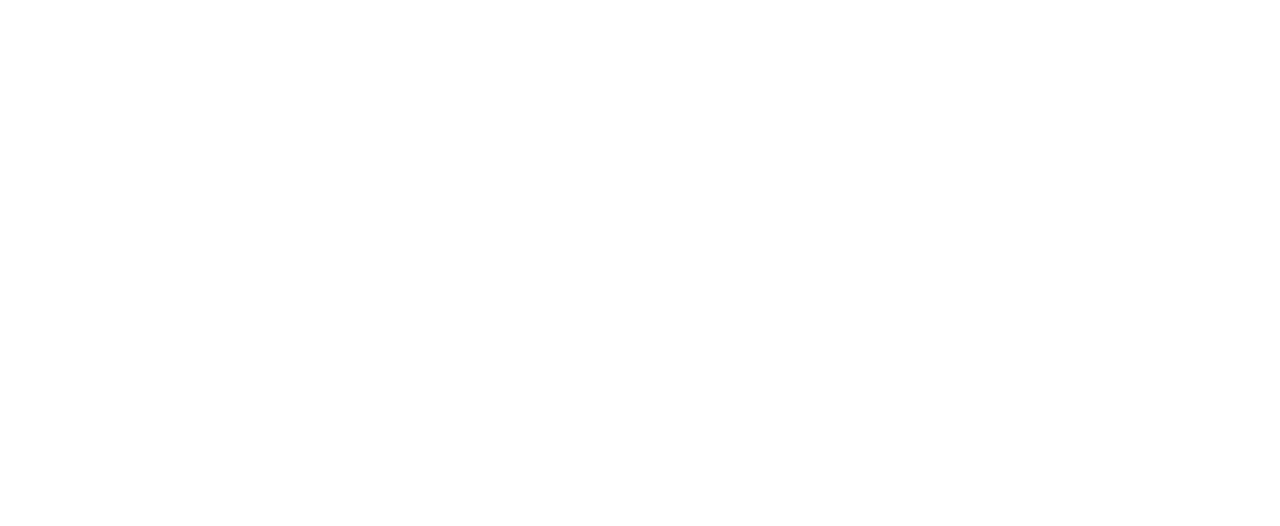
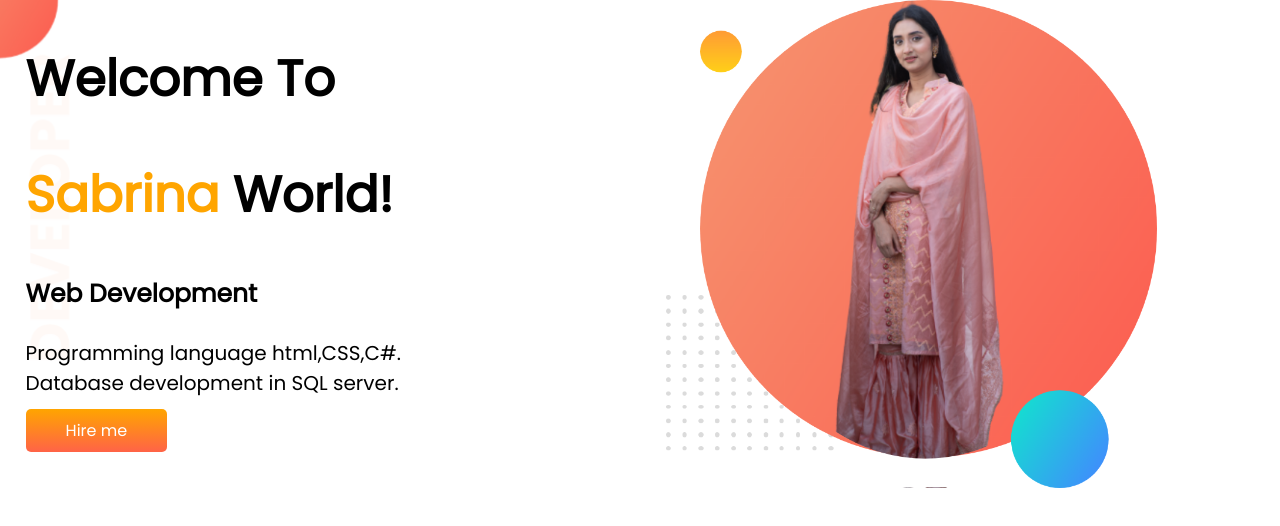
Before and after one commit to SabrinaMobassira/Developer-portfolio, a plain HTML site: page index.html in a window 1280 px wide. Drawn offline with Linux system fonts and the light colour scheme.

Commit message:
top banner added

```diff
--- a/index.html
+++ b/index.html
@@ -1,13 +1,31 @@
 <!DOCTYPE html>
 <html lang="en">
+
 <head>
     <meta charset="UTF-8">
     <meta http-equiv="X-UA-Compatible" content="IE=edge">
     <meta name="viewport" content="width=device-width, initial-scale=1.0">
     <title>Sabrina Portfolio</title>
+    <link rel="preconnect" href="https://fonts.googleapis.com">
+    <link rel="preconnect" href="https://fonts.gstatic.com" crossorigin>
+    <link href="https://fonts.googleapis.com/css2?family=Poppins&display=swap" rel="stylesheet">
     <link rel="stylesheet" href="style.css">
 </head>
+
 <body>
+    <section class="top-banner">
+        <div class="half-width">
+            <h1>Welcome To</h1>
+            <h1><span class="orange">Sabrina</span> World!</h1>
+            <h3><strong>Web Development</strong></h3>
+            <p>Programming language html,CSS,C#.<br>
+                Database development in SQL server.</p>
+            <a class="link-button" target="_blank" href="https://www.google.com/chrome/"> Hire me</a>
+        </div>
 
+        <div class="half-width"><img src="images/my-pictuure-bg.png" alt=""></div>
+
+    </section>
 </body>
+
 </html>
--- a/style.css
+++ b/style.css
@@ -0,0 +1,47 @@
+body {
+    font-family: 'Poppins', sans-serif;
+    margin: 0;
+}
+
+h1 {
+    font-size: 50px;
+}
+
+.orange {
+    color: orange;
+}
+
+h3 {
+    font-size: 25px;
+}
+
+p {
+    font-size: 20px;
+}
+
+section {
+    display: flex;
+}
+
+.half-width {
+    width: 50%;
+    padding-left: 2%;
+}
+
+.half-width img {
+    width: 80%;
+}
+
+.link-button {
+    text-decoration: none;
+    background-image: linear-gradient(orange, tomato);
+    padding: 10px 40px;
+    border-radius: 5px;
+    color: white;
+    font-weight: 700px;
+}
+
+.top-banner {
+    background-image: url(images/top-banner.png);
+    background-repeat: no-repeat;
+}
```
Also changed, not shown: images/dream-bg.png (added), images/exp-bg.png (added), images/jhankar.png (added), images/jhankar2.png (added), images/my-bg.png (added), images/my-bg2.png (added), images/my-pictuure-bg.png (added), images/top-banner.png (added), 8 other files.
